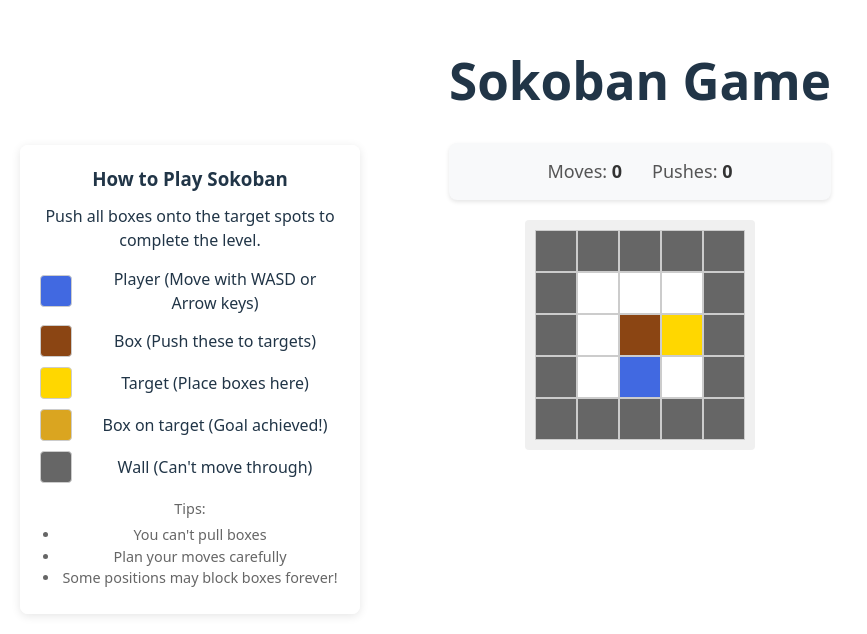
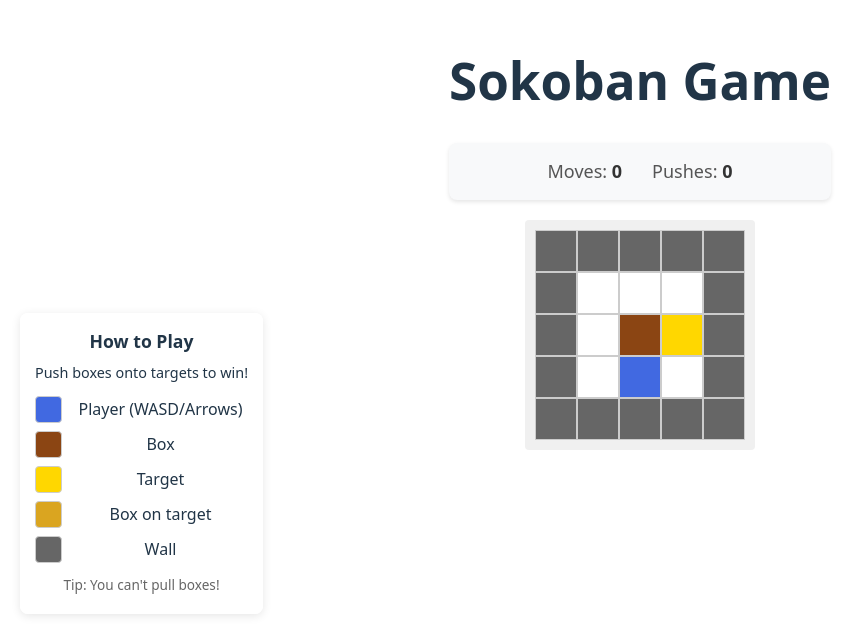
Before and after one commit to decross1/word_game, a React (Vite) app: page / in a window 1280 px wide. Shown: the part 166-800 px from the top of the page, without its empty margins (0-867 px from the left). Built offline with nearby package versions, Linux system fonts and the light colour scheme.

Commit message:
small updates to the legend component - make it collapsable

```diff
--- a/src/components/Instructions.tsx
+++ b/src/components/Instructions.tsx
@@ -1,29 +1,64 @@
-import React from 'react';
+import React, { useState } from 'react';
 import styled from '@emotion/styled';
 import type { CellType } from './Board';
 
-const InstructionsContainer = styled.div`
+interface InstructionsContainerProps {
+  isCollapsed: boolean;
+}
+
+const InstructionsContainer = styled.div<InstructionsContainerProps>`
   position: fixed;
   bottom: 20px;
   left: 20px;
-  background: rgba(255, 255, 255, 0.9);
-  padding: 20px;
+  background: rgba(255, 255, 255, 0.95);
+  padding: 15px;
   border-radius: 8px;
   box-shadow: 0 2px 10px rgba(0, 0, 0, 0.1);
   max-width: 300px;
+  transition: all 0.3s ease;
+
+  @media (max-width: 768px) {
+    max-width: 250px;
+    transform: translateX(${props => props.isCollapsed ? 'calc(-100% + 40px)' : '0'});
+    font-size: 0.9em;
+    padding: 10px;
+  }
+`;
+
+const ToggleButton = styled.button`
+  position: absolute;
+  right: -30px;
+  top: 50%;
+  transform: translateY(-50%);
+  background: rgba(255, 255, 255, 0.95);
+  border: none;
+  border-radius: 0 8px 8px 0;
+  padding: 8px;
+  cursor: pointer;
+  box-shadow: 2px 0 10px rgba(0, 0, 0, 0.1);
+  display: none;
+
+  @media (max-width: 768px) {
+    display: block;
+  }
 `;
 
 const Legend = styled.div`
   display: grid;
-  grid-template-columns: 40px 1fr;
-  gap: 10px;
+  grid-template-columns: 30px 1fr;
+  gap: 8px;
   align-items: center;
-  margin-top: 15px;
+  margin-top: 12px;
+
+  @media (max-width: 768px) {
+    grid-template-columns: 25px 1fr;
+    gap: 6px;
+  }
 `;
 
 const LegendItem = styled.div<{ cellType: CellType }>`
-  width: 30px;
-  height: 30px;
+  width: 25px;
+  height: 25px;
   border: 1px solid #ccc;
   border-radius: 4px;
   background-color: ${({ cellType }) => {
@@ -37,39 +72,45 @@ const LegendItem = styled.div<{ cellType: CellType }>`
       default: return '#fff';
     }
   }};
+
+  @media (max-width: 768px) {
+    width: 20px;
+    height: 20px;
+  }
 `;
 
 const Instructions: React.FC = () => {
+  const [isCollapsed, setIsCollapsed] = useState(false);
+
   return (
-    <InstructionsContainer>
-      <h3 style={{ margin: '0 0 10px 0' }}>How to Play Sokoban</h3>
-      <p style={{ margin: '0 0 15px 0' }}>
-        Push all boxes onto the target spots to complete the level.
+    <InstructionsContainer isCollapsed={isCollapsed}>
+      <ToggleButton onClick={() => setIsCollapsed(!isCollapsed)}>
+        {isCollapsed ? '►' : '◄'}
+      </ToggleButton>
+
+      <h3 style={{ margin: '0 0 8px 0', fontSize: '1.1em' }}>How to Play</h3>
+      <p style={{ margin: '0 0 12px 0', fontSize: '0.9em' }}>
+        Push boxes onto targets to win!
       </p>
       <Legend>
         <LegendItem cellType="player" />
-        <span>Player (Move with WASD or Arrow keys)</span>
+        <span>Player (WASD/Arrows)</span>
 
         <LegendItem cellType="box" />
-        <span>Box (Push these to targets)</span>
+        <span>Box</span>
 
         <LegendItem cellType="target" />
-        <span>Target (Place boxes here)</span>
+        <span>Target</span>
 
         <LegendItem cellType="boxOnTarget" />
-        <span>Box on target (Goal achieved!)</span>
+        <span>Box on target</span>
 
         <LegendItem cellType="wall" />
-        <span>Wall (Can't move through)</span>
+        <span>Wall</span>
       </Legend>
 
-      <div style={{ marginTop: '15px', fontSize: '0.9em', color: '#666' }}>
-        <p style={{ margin: '5px 0' }}>Tips:</p>
-        <ul style={{ margin: '5px 0', paddingLeft: '20px' }}>
-          <li>You can't pull boxes</li>
-          <li>Plan your moves carefully</li>
-          <li>Some positions may block boxes forever!</li>
-        </ul>
+      <div style={{ marginTop: '12px', fontSize: '0.85em', color: '#666' }}>
+        <p style={{ margin: '4px 0' }}>Tip: You can't pull boxes!</p>
       </div>
     </InstructionsContainer>
   );
```
